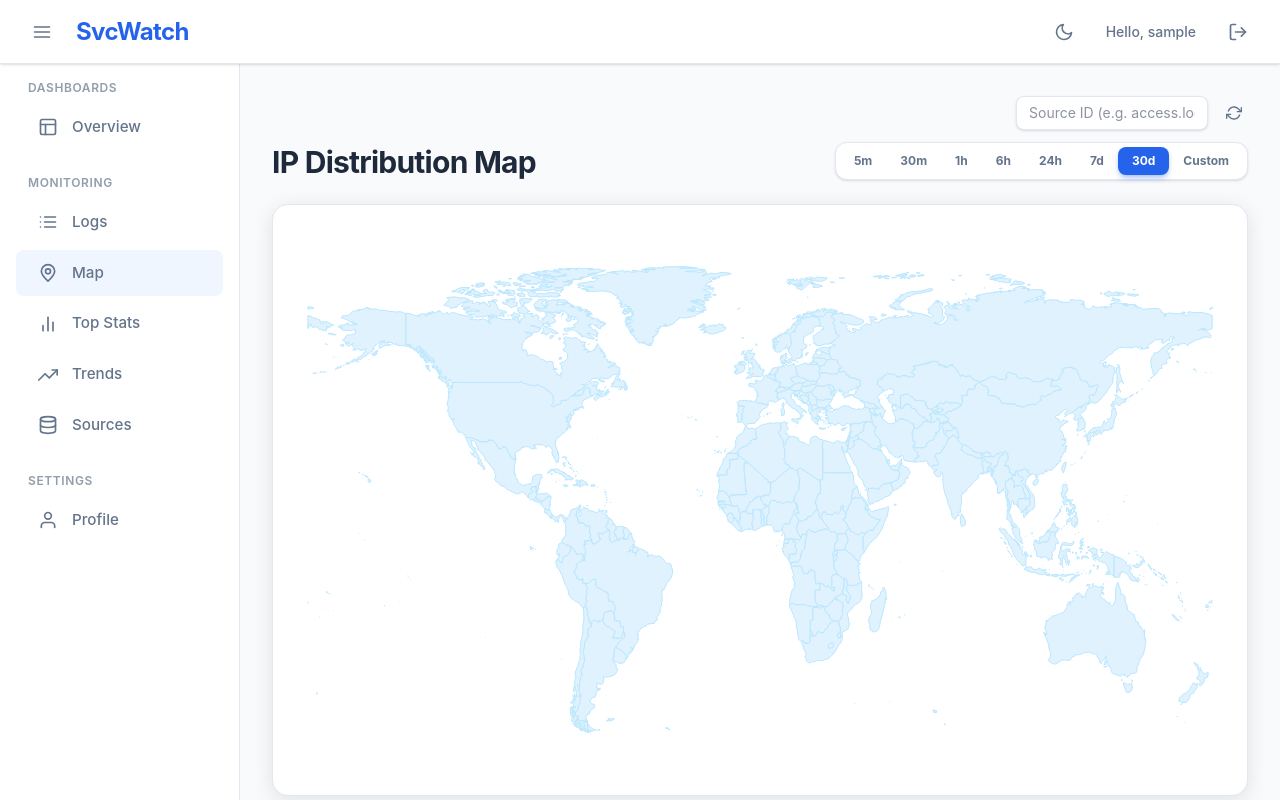
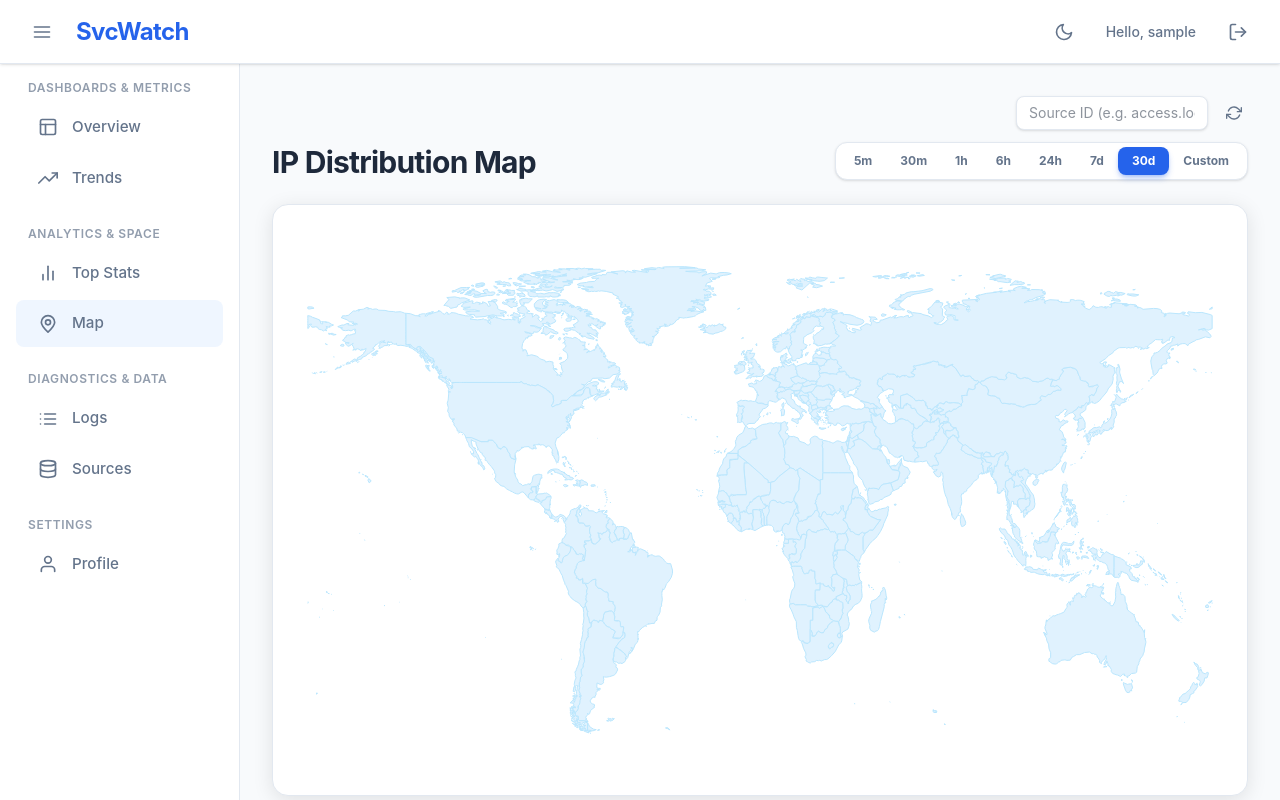
Before and after one commit to brettoak/SvcWatch, a Vue app in the folder frontend/: page /map in a window 1280 px wide. Built offline with nearby package versions, Linux system fonts and the light colour scheme; no server answers; sample sign-in values are in the browser's storage; the HTML template or start-up script is replaced by a standard one.

Commit message:
Update MainLayout.vue

```diff
--- a/frontend/src/layouts/MainLayout.vue
+++ b/frontend/src/layouts/MainLayout.vue
@@ -81,18 +81,23 @@ const DatabaseIcon = h('svg', { xmlns: 'http://www.w3.org/2000/svg', width: '20'
 
 const navGroups = [
   {
-    group: 'Dashboards',
+    group: 'Dashboards & Metrics',
     items: [
       { name: 'Overview', path: '/', icon: OverviewIcon },
+      { name: 'Trends', path: '/trends', icon: TrendIcon },
     ]
   },
   {
-    group: 'Monitoring',
+    group: 'Analytics & Space',
+    items: [
+      { name: 'Top Stats', path: '/top-stats', icon: StatsIcon },
+      { name: 'Map', path: '/map', icon: MapIcon },
+    ]
+  },
+  {
+    group: 'Diagnostics & Data',
     items: [
       { name: 'Logs', path: '/logs', icon: LogsIcon },
-      { name: 'Map', path: '/map', icon: MapIcon },
-      { name: 'Top Stats', path: '/top-stats', icon: StatsIcon },
-      { name: 'Trends', path: '/trends', icon: TrendIcon },
       { name: 'Sources', path: '/sources', icon: DatabaseIcon },
     ]
   },
```
